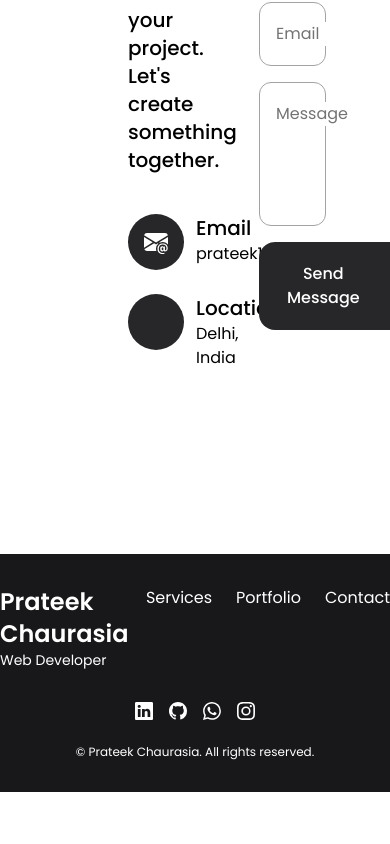
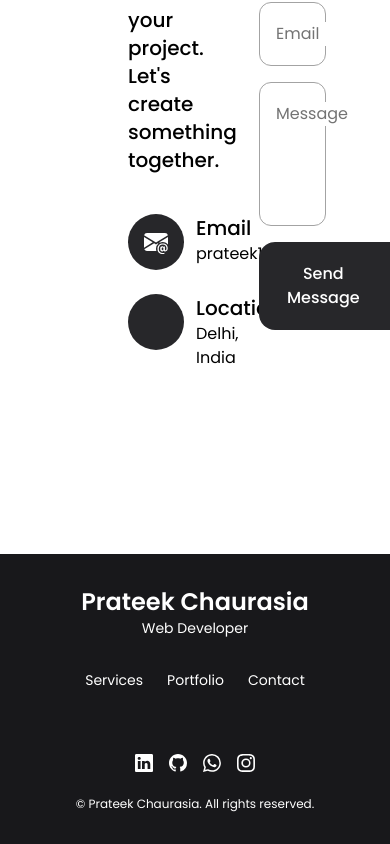
Before and after one commit to prateek18801/portfolio, a React (Vite) app: page / in a window 390 px wide. Shown: the part 3314-4158 px from the top of the page. Before the commit the page ends 4106 px from the top, so only its background shows below. Built offline with nearby package versions, Linux system fonts and the light colour scheme; no server answers; some icons are missing.

Commit message:
Fix mobile view

```diff
--- a/src/components/Footer.tsx
+++ b/src/components/Footer.tsx
@@ -3,12 +3,12 @@ import { BsLinkedin, BsInstagram, BsGithub, BsWhatsapp } from "react-icons/bs";
 const Footer = ({ scrollToSection }: { scrollToSection: (s: number) => void }) => {
     return (
         <footer className="flex flex-col items-center w-full py-8 mt-16 text-white bg-zinc-900">
-            <div className="flex justify-between w-full max-w-5xl">
-                <div className="flex flex-col mb-8 text-2xl font-semibold">
+            <div className="flex flex-wrap justify-center w-full max-w-5xl px-8 mb-16 md:mb-0 md:justify-between">
+                <div className="flex flex-col items-center mb-8 text-2xl font-semibold md:items-start">
                     Prateek Chaurasia
                     <div className="text-sm font-normal">Web Developer</div>
                 </div>
-                <ul className="flex gap-6">
+                <ul className="flex gap-6 text-sm">
                     <li className="cursor-pointer" onClick={() => { scrollToSection(2) }}>Services</li>
                     <li className="cursor-pointer" onClick={() => { scrollToSection(3) }}>Portfolio</li>
                     <li className="cursor-pointer" onClick={() => { scrollToSection(4) }}>Contact</li>
```
